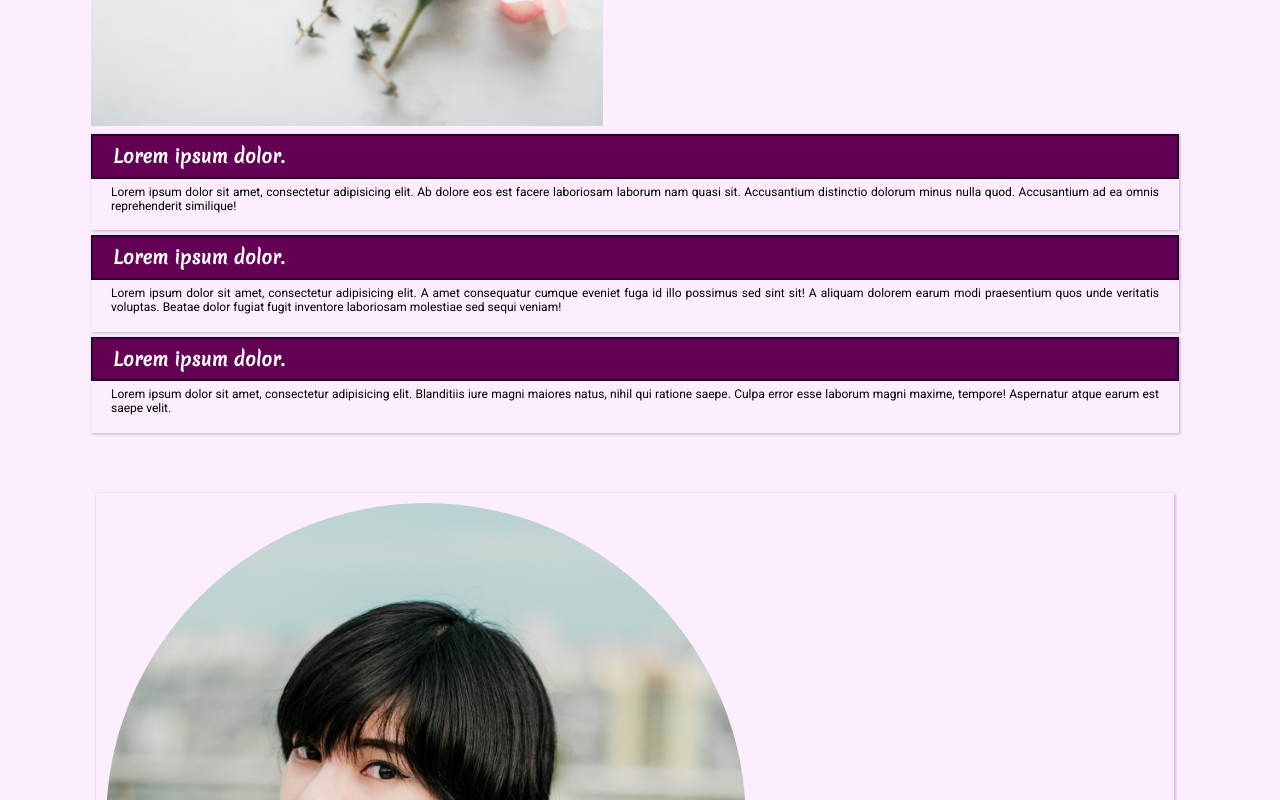
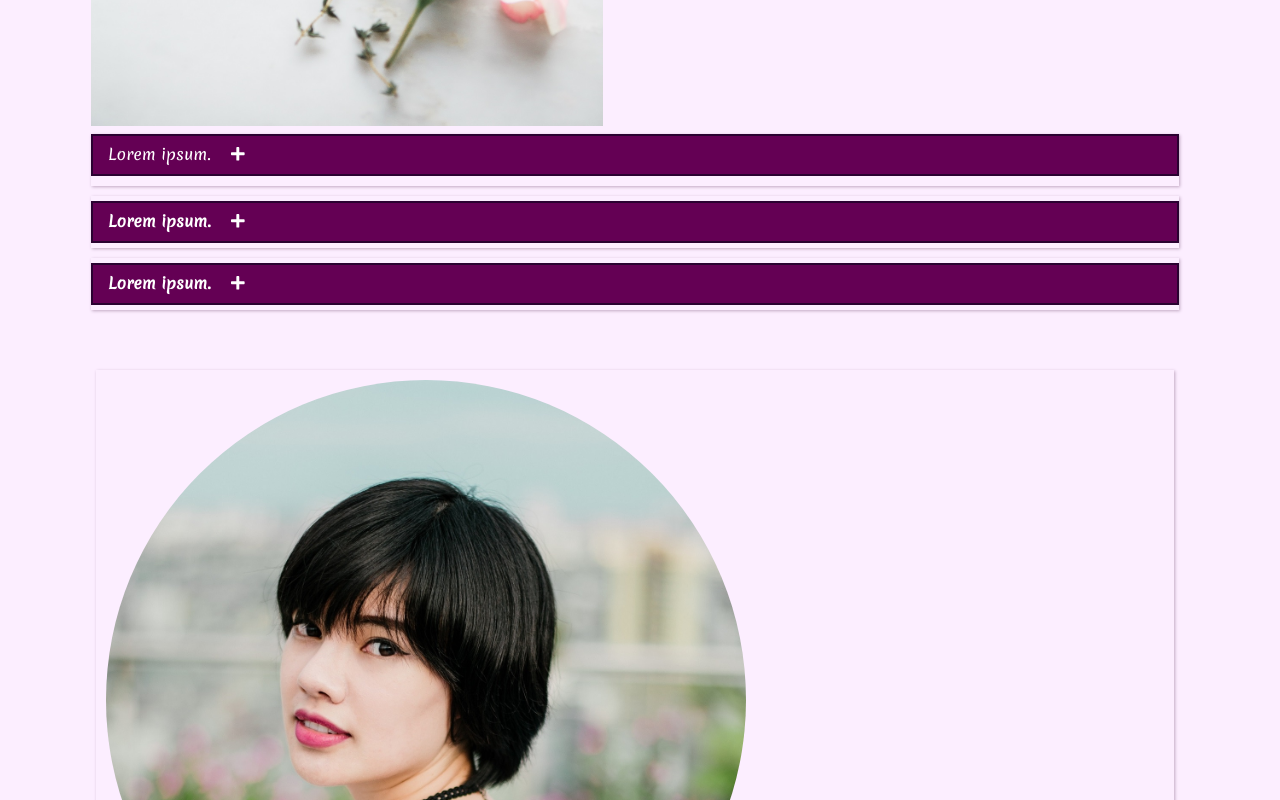
Before and after one commit to malpiatka/tea-site, a plain HTML site: page index.html in a window 1280 px wide. Shown: the part 2300-3100 px from the top of the page. Drawn offline with nearby package versions, Linux system fonts and the light colour scheme.

Commit message:
accordion

```diff
--- a/index.html
+++ b/index.html
@@ -33,59 +33,75 @@
         <div class="banner-img"><img src="img/flower-3239674.jpg" alt=""></div>
         <div class="content">
             <h1>Lorem Ipsum</h1>
-				<p>Lorem ipsum dolor sit amet, consectetur adipisicing elit. Asperiores dicta eius eum excepturi exercitationem, inventore iste quisquam similique tenetur voluptatem? Lorem ipsum dolor sit amet, consectetur adipisicing elit. Ad amet animi aut dolorem, earum error exercitationem iste mollitia nam nesciunt, obcaecati pariatur quos sequi, tenetur veniam! Accusamus, consectetur culpa, deleniti dignissimos distinctio illum itaque laudantium maxime minus provident quas, quia.</p>
+            <p>Lorem ipsum dolor sit amet, consectetur adipisicing elit. Asperiores dicta eius eum excepturi
+                exercitationem, inventore iste quisquam similique tenetur voluptatem? Lorem ipsum dolor sit amet,
+                consectetur adipisicing elit. Ad amet animi aut dolorem, earum error exercitationem iste mollitia nam
+                nesciunt, obcaecati pariatur quos sequi, tenetur veniam! Accusamus, consectetur culpa, deleniti
+                dignissimos distinctio illum itaque laudantium maxime minus provident quas, quia.</p>
             <div class="banner-link"><a href="">Learn more</a></div>
         </div>
     </section>
     <section id="products">
         <article>
             <h1>White Tea</h1>
-					<p>Lorem ipsum dolor sit amet, consectetur adipisicing elit. Aperiam deleniti dicta, earum fugit molestiae, molestias nobis obcaecati, quo ratione repellendus sequi veniam voluptas? Beatae debitis distinctio error nemo similique? Dicta eaque, enim illo minus nulla officiis perspiciatis quibusdam sequi voluptatibus?</p>
+            <p>Lorem ipsum dolor sit amet, consectetur adipisicing elit. Aperiam deleniti dicta, earum fugit molestiae,
+                molestias nobis obcaecati, quo ratione repellendus sequi veniam voluptas? Beatae debitis distinctio
+                error nemo similique? Dicta eaque, enim illo minus nulla officiis perspiciatis quibusdam sequi
+                voluptatibus?</p>
         </article>
         <article>
             <h1>Green Tea</h1>
-					<p>Lorem ipsum dolor sit amet, consectetur adipisicing elit. Aperiam deleniti dicta, earum fugit molestiae, molestias nobis obcaecati, quo ratione repellendus sequi veniam voluptas? Beatae debitis distinctio error nemo similique? Dicta eaque, enim illo minus nulla officiis perspiciatis quibusdam sequi voluptatibus?</p>
+            <p>Lorem ipsum dolor sit amet, consectetur adipisicing elit. Aperiam deleniti dicta, earum fugit molestiae,
+                molestias nobis obcaecati, quo ratione repellendus sequi veniam voluptas? Beatae debitis distinctio
+                error nemo similique? Dicta eaque, enim illo minus nulla officiis perspiciatis quibusdam sequi
+                voluptatibus?</p>
         </article>
         <article>
             <h1>Oolong Tea</h1>
-					<p>Lorem ipsum dolor sit amet, consectetur adipisicing elit. Aperiam deleniti dicta, earum fugit molestiae, molestias nobis obcaecati, quo ratione repellendus sequi veniam voluptas? Beatae debitis distinctio error nemo similique? Dicta eaque, enim illo minus nulla officiis perspiciatis quibusdam sequi voluptatibus?</p>
+            <p>Lorem ipsum dolor sit amet, consectetur adipisicing elit. Aperiam deleniti dicta, earum fugit molestiae,
+                molestias nobis obcaecati, quo ratione repellendus sequi veniam voluptas? Beatae debitis distinctio
+                error nemo similique? Dicta eaque, enim illo minus nulla officiis perspiciatis quibusdam sequi
+                voluptatibus?</p>
         </article>
         <article>
             <h1>Pu-erh Tea</h1>
-					<p>Lorem ipsum dolor sit amet, consectetur adipisicing elit. Aperiam deleniti dicta, earum fugit molestiae, molestias nobis obcaecati, quo ratione repellendus sequi veniam voluptas? Beatae debitis distinctio error nemo similique? Dicta eaque, enim illo minus nulla officiis perspiciatis quibusdam sequi voluptatibus?</p>
+            <p>Lorem ipsum dolor sit amet, consectetur adipisicing elit. Aperiam deleniti dicta, earum fugit molestiae,
+                molestias nobis obcaecati, quo ratione repellendus sequi veniam voluptas? Beatae debitis distinctio
+                error nemo similique? Dicta eaque, enim illo minus nulla officiis perspiciatis quibusdam sequi
+                voluptatibus?</p>
         </article>
         <article>
             <h1>Black Tea</h1>
-					<p>Lorem ipsum dolor sit amet, consectetur adipisicing elit. Aperiam deleniti dicta, earum fugit molestiae, molestias nobis obcaecati, quo ratione repellendus sequi veniam voluptas? Beatae debitis distinctio error nemo similique? Dicta eaque, enim illo minus nulla officiis perspiciatis quibusdam sequi voluptatibus?</p>
+            <p>Lorem ipsum dolor sit amet, consectetur adipisicing elit. Aperiam deleniti dicta, earum fugit molestiae,
+                molestias nobis obcaecati, quo ratione repellendus sequi veniam voluptas? Beatae debitis distinctio
+                error nemo similique? Dicta eaque, enim illo minus nulla officiis perspiciatis quibusdam sequi
+                voluptatibus?</p>
         </article>
     </section>
     <section id="services">
         <div><img class="services-img" src="img/brooke-lark-489996-unsplash.jpg" alt=""></div>
-			<div class="accordion">
         <div class="accordion-card">
-				<h3 class="accordion-title">Lorem ipsum dolor.</h3>
+            <div class="accordion-title">Lorem ipsum.<i class="fas fa-plus"></i></div>
+            <h1 class="accordion-content">
+                <p>Lorem ipsum dolor sit amet, consectetur adipisicing elit. Quas deleniti molestias necessitatibus
+                    quaerat quos incidunt! Quas officiis repellat dolore omnis nihil quo, ratione cupiditate! Sed,
+                    deleniti, recusandae! Animi, sapiente, nostrum?</p>
+            </h1>
+        </div>
+        <div class="accordion-card">
+            <h1 class="accordion-title">Lorem ipsum.<i class="fas fa-plus"></i></h1>
             <div class="accordion-content">
-					<blockquote>
-						<p>Lorem ipsum dolor sit amet, consectetur adipisicing elit. Ab dolore eos est facere laboriosam laborum nam quasi sit. Accusantium distinctio dolorum minus nulla quod. Accusantium ad ea omnis reprehenderit similique!
-						</p>
-					</blockquote>
+                <p>Lorem ipsum dolor sit amet, consectetur adipisicing elit. Quas deleniti molestias necessitatibus
+                    quaerat quos incidunt! Quas officiis repellat dolore omnis nihil quo, ratione cupiditate! Sed,
+                    deleniti, recusandae! Animi, sapiente, nostrum?</p>
             </div>
         </div>
         <div class="accordion-card">
-				<h3 class="accordion-title">Lorem ipsum dolor.</h3>
+            <h1 class="accordion-title">Lorem ipsum.<i class="fas fa-plus"></i></h1>
             <div class="accordion-content">
-					<blockquote>
-						<p>Lorem ipsum dolor sit amet, consectetur adipisicing elit. A amet consequatur cumque eveniet fuga id illo possimus sed sint sit! A aliquam dolorem earum modi praesentium quos unde veritatis voluptas. Beatae dolor fugiat fugit inventore laboriosam molestiae sed sequi veniam!
-					</blockquote>
-				</div>
-			</div>
-				<div class="accordion-card">
-				<h3 class="accordion-title">Lorem ipsum dolor.</h3>
-				<div class="accordion-content">
-					<blockquote>
-						<p>Lorem ipsum dolor sit amet, consectetur adipisicing elit. Blanditiis iure magni maiores natus, nihil qui ratione saepe. Culpa error esse laborum magni maxime, tempore! Aspernatur atque earum est saepe velit.</p>
-					</blockquote>
-			</div>
+                <p>Lorem ipsum dolor sit amet, consectetur adipisicing elit. Quas deleniti molestias necessitatibus
+                    quaerat quos incidunt! Quas officiis repellat dolore omnis nihil quo, ratione cupiditate! Sed,
+                    deleniti, recusandae! Animi, sapiente, nostrum?</p>
             </div>
         </div>
     </section>
@@ -94,7 +110,11 @@
             <div><img class="about-us-img" src="img/binh-ly-110905-unsplash.jpg" alt=""></div>
             <article>
                 <h1>Lorem</h1>
-					<p>Lorem ipsum dolor sit amet, consectetur adipisicing elit. Aliquid aperiam Lorem ipsum dolor sit amet, consectetur adipisicing elit. Quae dolores adipisci saepe accusantium iste corporis a harum perferendis hic laboriosam.consequatur doloremque illum, nemo optio pariatur quis quos rem sequi soluta suscipit, ullam ut! Saepe.</p>
+                <p>Lorem ipsum dolor sit amet, consectetur adipisicing elit. Aliquid aperiam Lorem ipsum dolor sit amet,
+                    consectetur adipisicing elit Lorem ipsum dolor sit amet, consectetur adipisicing elit. Consequuntu
+                    rem quas distinctio! Harum, ipsam veniam?. Quae dolores adipisci saepe accusantium iste corporis
+                    harum perferendis hic laboriosam.consequatur doloremque illum, nemo optio pariatur quis quos rem
+                    sequi soluta suscipit, ullam ut! Saepe.</p>
                 <footer><em>Lorem ipsum</em></footer>
             </article>
         </div>
@@ -102,7 +122,10 @@
             <div><img class="about-us-img" src="img/mohammad-mia-596888-unsplash.jpg" alt=""></div>
             <article>
                 <h1>Lorem</h1>
-					<p>Lorem ipsum dolor sit amet, consectetur adipisicing elit. Aliquid aperiam c Lorem ipsum dolor sit amet, consectetur adipisicing elit. Eaque, iure nobis, dolorum architecto alias qui ipsam? Saepe voluptatibus, facere debitis.onsequatur doloremque illum, nemo optio pariatur quis quos rem sequi soluta suscipit, ullam ut! Saepe.</p>
+                <p>Lorem ipsum dolor sit amet, consectetur adipisicing elit. Aliquid aperiam c Lorem ipsum dolor sit
+                    amet, consectetur adipisicing elit. Eaque, iure nobis, dolorum architecto alias qui ipsam? Saepe
+                    voluptatibus, facere debitis.onsequatur doloremque illum, nemo optio pariatur quis quos rem sequi
+                    soluta suscipit, ullam ut! Saepe.</p>
                 <footer><em>Lorem ipsum</em></footer>
             </article>
         </div>
@@ -110,7 +133,10 @@
             <div><img class="about-us-img" src="img/joe-gardner-149699-unsplash.jpg" alt=""></div>
             <article>
                 <h1>Lorem</h1>
-					<p>Lorem ipsum dolor sit amet, consectetur adipis Lorem ipsum dolor sit amet, consectetur adipisicing elit. Obcaecati aliquam qui quis eaque recusandae inventore, cum in iste ratione pariatur.icing elit. Aliquid aperiam consequatur doloremque illum, nemo optio pariatur quis quos rem sequi soluta suscipit, ullam ut! Saepe.</p>
+                <p>Lorem ipsum dolor sit amet, consectetur adipis Lorem ipsum dolor sit amet, consectetur adipisicing
+                    elit. Obcaecati aliquam qui quis eaque recusandae inventore, cum in iste ratione pariatur.icing
+                    elit. Aliquid aperiam consequatur doloremque illum, nemo optio pariatur quis quos rem sequi soluta
+                    suscipit, ullam ut! Saepe.</p>
                 <footer><em>Lorem ipsum</em></footer>
             </article>
         </div>
@@ -118,12 +144,18 @@
     <section id="contact">
         <div></div>
         <adress></adress>
-			<div><iframe class="map" src="https://www.google.com/maps/embed?pb=!1m14!1m8!1m3!1d31425.79917704237!2d77.064178!3d10.08065!3m2!1i1024!2i768!4f13.1!3m3!1m2!1s0x3b0799794d099a6d%3A0x63250e5553c7e0c!2sMunnar%2C+Kerala+685612%2C+Indie!5e0!3m2!1spl!2spl!4v1522067661104" width="600" height="450" frameborder="0" style="border:0" allowfullscreen></iframe></div>
+        <div>
+            <iframe class="map"
+                    src="https://www.google.com/maps/embed?pb=!1m14!1m8!1m3!1d31425.79917704237!2d77.064178!3d10.08065!3m2!1i1024!2i768!4f13.1!3m3!1m2!1s0x3b0799794d099a6d%3A0x63250e5553c7e0c!2sMunnar%2C+Kerala+685612%2C+Indie!5e0!3m2!1spl!2spl!4v1522067661104"
+                    width="600" height="450" frameborder="0" style="border:0" allowfullscreen></iframe>
+        </div>
     </section>
 </main>
 <footer>
 </footer>
-	<script defer src="https://use.fontawesome.com/releases/v5.0.8/js/all.js" integrity="sha384-SlE991lGASHoBfWbelyBPLsUlwY1GwNDJo3jSJO04KZ33K2bwfV9YBauFfnzvynJ" crossorigin="anonymous"></script>
+<script defer src="https://use.fontawesome.com/releases/v5.0.8/js/all.js"
+        integrity="sha384-SlE991lGASHoBfWbelyBPLsUlwY1GwNDJo3jSJO04KZ33K2bwfV9YBauFfnzvynJ"
+        crossorigin="anonymous"></script>
 <script type="text/javascript" src="script.js"></script>
 </body>
 
--- a/style.css
+++ b/style.css
@@ -29,7 +29,7 @@ header {
 
 .nav-toggle {
     display: grid;
-	justify-self:center;
+    justify-self: center;
     cursor: pointer;
     height: 24px;
     right: 5px;
@@ -49,7 +49,7 @@ header {
 .nav-toggle-bar,
 .nav-toggle-bar::after,
 .nav-toggle-bar::before {
-	justify-self:center;
+    justify-self: center;
     position: absolute;
     top: 50%;
     transform: translateY(-50%);
@@ -71,7 +71,8 @@ header {
 .nav-toggle-bar::before {
     margin-top: -9px;
 }
-.nav-toggle.expanded{
+
+.nav-toggle.expanded {
     background-color: transparent;
 }
 
@@ -221,53 +222,57 @@ footer {
     justify-self: end;
 }
 
-
 /***************PRODUCTS SECTION***************/
-#products article{
+#products article {
     margin: 5px;
     padding: 10px;
     box-shadow: 1px 1px 3px rgb(193, 168, 194);
 }
 
-#products p{
+#products p {
     text-align: justify;
 }
+
 /***************SERVICES SECTION***************/
 
 .services-img {
     width: 40vw;
     height: auto;
 }
-.accordion-card{
+
+.accordion-card {
     box-shadow: 1px 1px 3px rgb(193, 168, 194);
     margin: 5px 0;
+    width: 85vw;
 }
+
 .accordion-title {
-	position: relative;
-	font-size: 1.5rem;
-	font-weight: 600;
+    width: 85vw;
     border: 2px solid #2a0231;
     background-color: rgb(100, 0, 84);
+    text-align: left;
+    text-shadow: none;
+    padding: 10px 15px;
+    font-size: 1.3rem;
     color: white;
-	padding: 10px 20px;
-	margin: 0 0 10px 0;
     cursor: pointer;
 }
 
+.accordion-title .fa-plus {
+    margin-left: 20px;
+}
 
 .accordion-content {
-	margin-top: -20px;
-
-	padding: 5px;
+    padding: 0 10px;
+    max-height: 0;
+    color: black;
+    text-shadow: none;
+    font-size: 1rem;
+    font-weight: normal;
     text-align: justify;
     overflow: hidden;
+    transition: max-height 0.5s ease-in-out;
 }
-
-.accordion-content p {
-	margin: 0 -25px;
-}
-
-
 
 /***************ABOUT US SECTION***************/
 
@@ -276,7 +281,8 @@ footer {
     height: auto;
     border-radius: 50%;
 }
-.about-us-card{
+
+.about-us-card {
     margin: 5px;
     padding: 10px;
     box-shadow: 1px 1px 3px rgb(193, 168, 194);
@@ -295,6 +301,7 @@ box-shadow: 1px 1px 3px rgb(193, 168, 194);
     .nav-toggle {
         display: none;
     }
+
     /***************NAV***************/
     .nav {
         position: relative;
@@ -320,27 +327,31 @@ box-shadow: 1px 1px 3px rgb(193, 168, 194);
         justify-content: space-around;
         font-size: 1.7rem;
     }
+
     .nav ul li {
         padding: 5px 0;
     }
+
     .nav-logo {
         display: inline;
         left: 10px;
     }
+
     .nav-logo .fa-envira {
         color: black;
     }
+
     .nav a {
         padding: 5px;
         font-size: 2rem;
         color: #2a0231;
         text-shadow: 2px 2px 5px rgb(189, 133, 194);
     }
+
     .tea-li,
     .tea-site {
         display: none;
     }
-
 
     /********************SECTIONS********************/
     /***************BANNER***************/
@@ -349,12 +360,6 @@ box-shadow: 1px 1px 3px rgb(193, 168, 194);
     /***************ABOUT US SECTION***************/
     /***************CONTACT SECTION***************/
 }
-
-
-
-
-
-
 
 @media (min-width: 1024px) {
     /********************HEADER********************/
```
Also changed, not shown: script.js (+17 -3 lines). Lines whose indentation alone changed are shown as unchanged.
